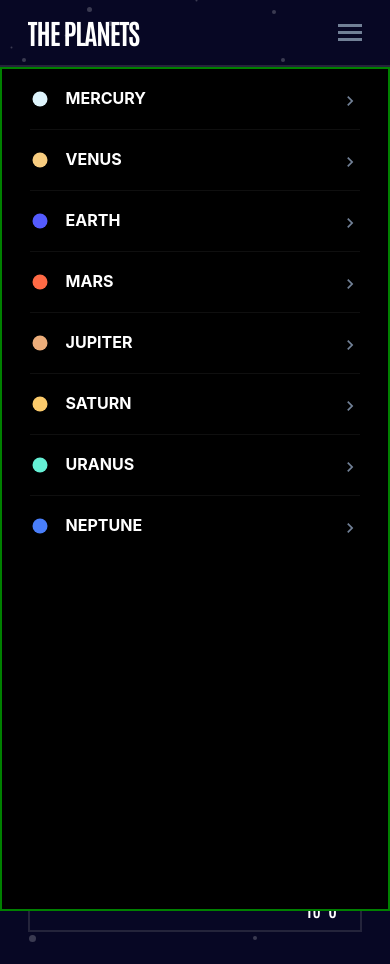
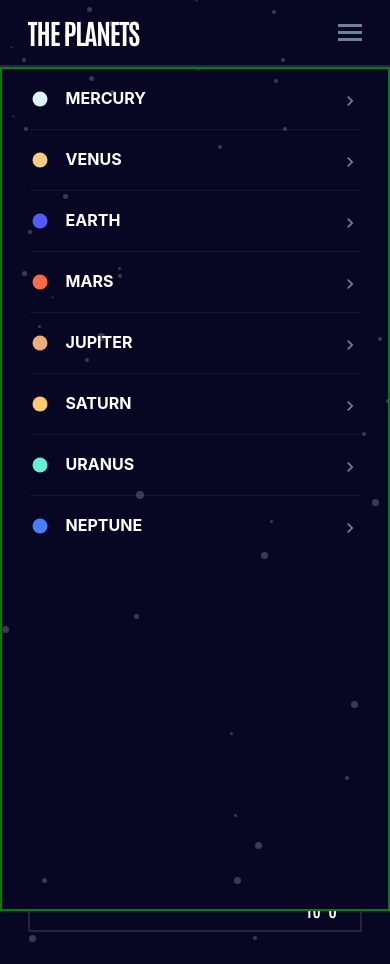
Before and after one commit to JesusKreist/planets-facts-site, a Next.js app: page /earth in a window 390 px wide. Both pictures are taken after a click on the button "Open Menu". Built offline with nearby package versions, Linux system fonts and the light colour scheme.

Commit message:
Edit background color and image of mobile menu

```diff
--- a/src/components/MobileMenu/MobileMenu.tsx
+++ b/src/components/MobileMenu/MobileMenu.tsx
@@ -84,18 +84,19 @@ const MobileMenu = () => {
 
   return (
     <Box
+      display={{ base: `${isMenuOpen ? "grid" : "none"}`, md: "none" }}
       width="100%"
       position="absolute"
       border="2px solid green"
       height="100vh"
-      bgColor="black"
+      bgImage="/assets/background-stars.svg"
+      bgColor="#070724"
       zIndex="100"
     >
       <Grid
         className="mobile-menu"
         templateColumns="repeat(14, 1fr)"
         height="487px"
-        display={{ base: `${isMenuOpen ? "grid" : "none"}`, md: "none" }}
       >
         {planetsWithIconsColor.map((planet) => (
           <MenuItem
```
